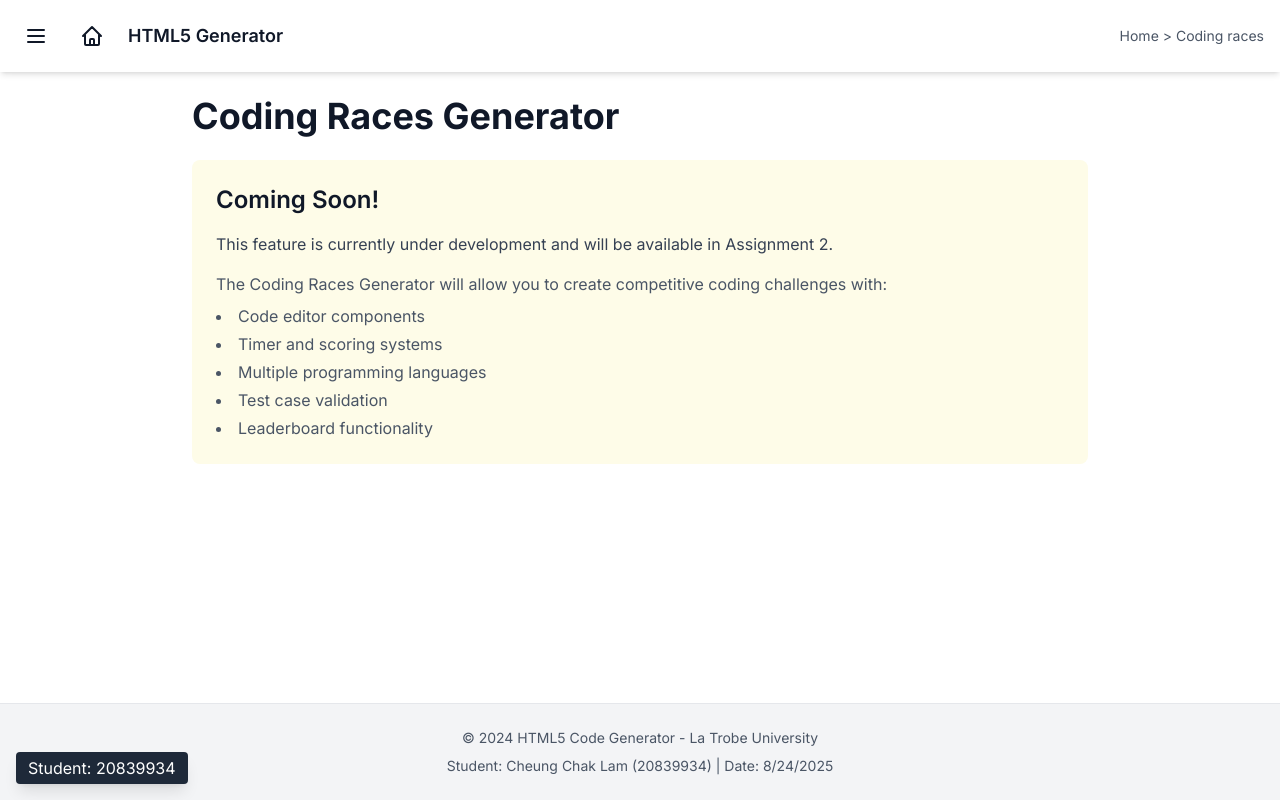
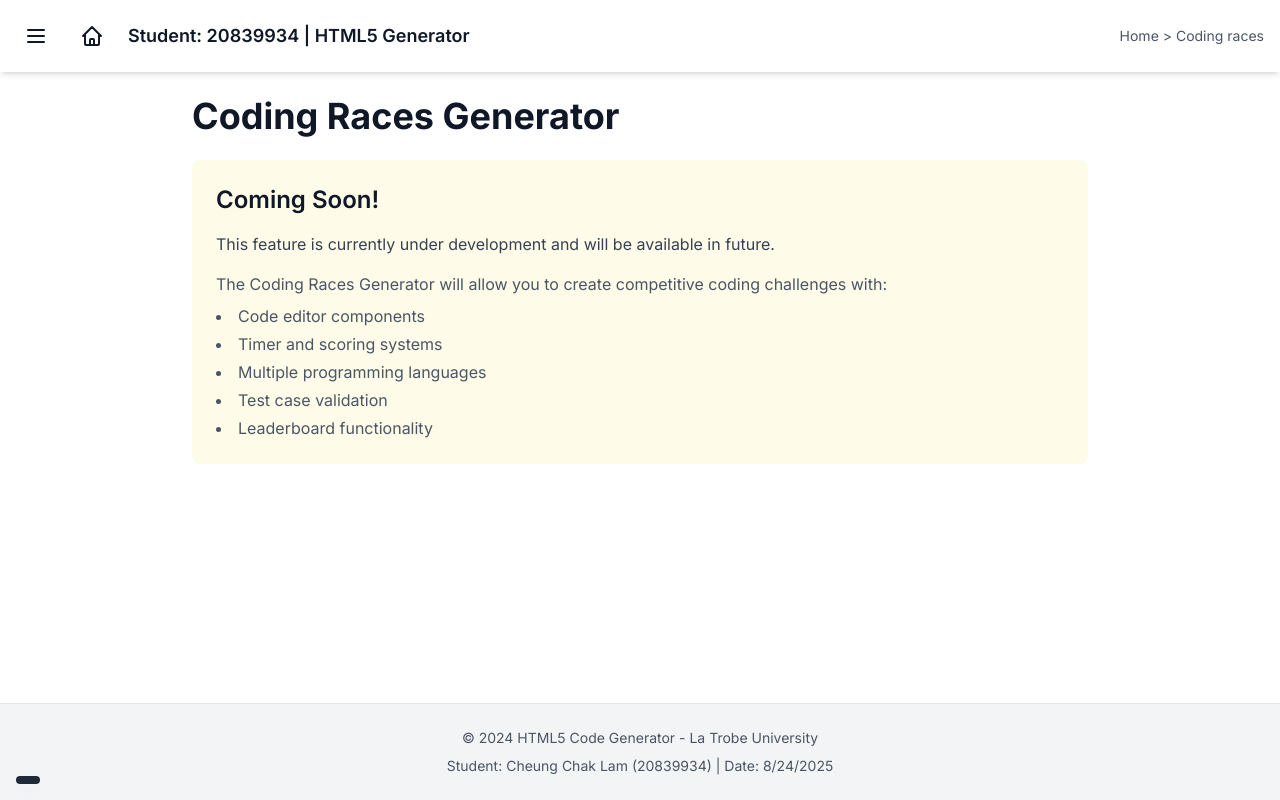
Before and after one commit to zh1030283726/cwa_a1, a Next.js app: page /coding-races in a window 1280 px wide. Built offline with nearby package versions, Linux system fonts and the light colour scheme.

Commit message:
Change the position of th Student ID; Change the Text for the blank page

```diff
--- a/app/coding-races/page.tsx
+++ b/app/coding-races/page.tsx
@@ -6,7 +6,7 @@ export default function CodingRacesPage() {
         <div className="bg-yellow-50 dark:bg-yellow-900 rounded-lg p-6">
           <h2 className="text-2xl font-semibold mb-4">Coming Soon!</h2>
           <p className="text-gray-700 dark:text-gray-300 mb-4">
-            This feature is currently under development and will be available in Assignment 2.
+            This feature is currently under development and will be available in future.
           </p>
           <p className="text-gray-600 dark:text-gray-400">
             The Coding Races Generator will allow you to create competitive coding challenges with:
--- a/app/components/Header.tsx
+++ b/app/components/Header.tsx
@@ -4,6 +4,8 @@ import { useState, useEffect } from 'react'
 import Link from 'next/link'
 import { usePathname } from 'next/navigation'
 import Cookies from 'js-cookie'
+
+const STUDENT_NUMBER = '20839934'
 
 export default function Header() {
   const [isMenuOpen, setIsMenuOpen] = useState(false)
@@ -67,7 +69,7 @@ export default function Header() {
               </svg>
             </Link>
 
-            <div className="text-lg font-semibold">HTML5 Generator</div>
+            <div className="text-lg font-semibold">Student: {STUDENT_NUMBER} | HTML5 Generator</div>
           </div>
 
           <div className="flex items-center space-x-4">
--- a/app/court-room/page.tsx
+++ b/app/court-room/page.tsx
@@ -6,7 +6,7 @@ export default function CourtRoomPage() {
         <div className="bg-yellow-50 dark:bg-yellow-900 rounded-lg p-6">
           <h2 className="text-2xl font-semibold mb-4">Coming Soon!</h2>
           <p className="text-gray-700 dark:text-gray-300 mb-4">
-            This feature is currently under development and will be available in Assignment 2.
+            This feature is currently under development and will be available in future
           </p>
           <p className="text-gray-600 dark:text-gray-400">
             The Court Room Generator will allow you to create debate and discussion scenarios with:
--- a/app/escape-room/page.tsx
+++ b/app/escape-room/page.tsx
@@ -6,7 +6,7 @@ export default function EscapeRoomPage() {
         <div className="bg-yellow-50 dark:bg-yellow-900 rounded-lg p-6">
           <h2 className="text-2xl font-semibold mb-4">Coming Soon!</h2>
           <p className="text-gray-700 dark:text-gray-300 mb-4">
-            This feature is currently under development and will be available in Assignment 2.
+            This feature is currently under development and will be available in future.
           </p>
           <p className="text-gray-600 dark:text-gray-400">
             The Escape Room Generator will allow you to create interactive puzzle scenarios with:
--- a/app/layout.tsx
+++ b/app/layout.tsx
@@ -36,7 +36,6 @@ export default function RootLayout({
         <ThemeProvider>
           <div className="min-h-screen flex flex-col transition-colors duration-300">
             <div className="pointer-events-none fixed bottom-4 left-4 z-50 bg-gray-800 text-white px-3 py-1 rounded shadow-lg">
-              Student: {STUDENT_NUMBER}
             </div>
             <Header />
             <main className="flex-grow container mx-auto px-4 py-8 mt-16">
--- a/app/page.tsx
+++ b/app/page.tsx
@@ -49,7 +49,7 @@ export default function Home() {
               Generate escape room puzzles and interactive challenges.
             </p>
             <span className="inline-block mt-3 text-gray-400 font-medium">
-              Assignment 2
+              Will be avalible in future.
             </span>
           </div>
         </Link>
@@ -64,7 +64,7 @@ export default function Home() {
               Create coding challenges and race timers.
             </p>
             <span className="inline-block mt-3 text-gray-400 font-medium">
-              Assignment 2
+              Will be avalible in future.
             </span>
           </div>
         </Link>
@@ -79,7 +79,7 @@ export default function Home() {
               Generate court room scenarios and debate structures.
             </p>
             <span className="inline-block mt-3 text-gray-400 font-medium">
-              Assignment 2
+              Will be avalible in future.
             </span>
           </div>
         </Link>
```
